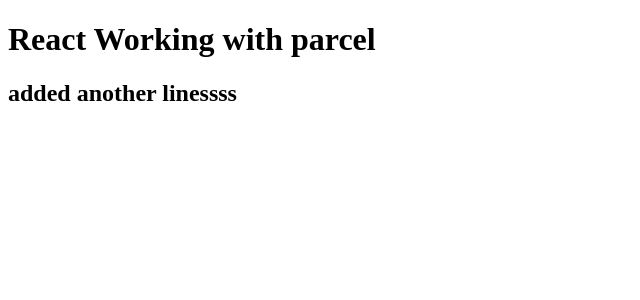
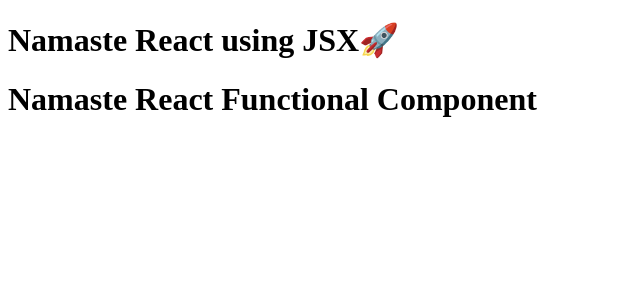
Before and after one commit to junaid-sheikh10/NamasteReact2.0, a JavaScript app: page / in a window 1280 px wide. Shown: the top 300 px of the page, without its empty margins (0-640 px from the left). Built offline with nearby package versions, Linux system fonts and the light colour scheme.

Commit message:
3. Added functnal Component

```diff
--- a/App.js
+++ b/App.js
@@ -1,19 +1,24 @@
 import ReactDom from 'react-dom';
 
-const App=()=>{
-    return(
-        <>
-         <h1>
-            React Working with parcel
+//React Element
+const Title=()=>(
+    <h1 className='head'>
+        Namaste React using JSX🚀
+    </h1>
+);
+
+
+//React Functional Component -  returns JSX
+const HeadingComponent=()=>{
+    return (
+    <div>
+        <Title></Title>
+        <h1>
+            Namaste React Functional Component
         </h1>
-        <h2>
 
-            added another linessss
-        </h2>
-
-        </>
-
+        </div>
     )
 }
 
-ReactDom.render(<App/>,document.getElementById('root'));
+ReactDom.render(<HeadingComponent/>,document.getElementById('root'));
```
